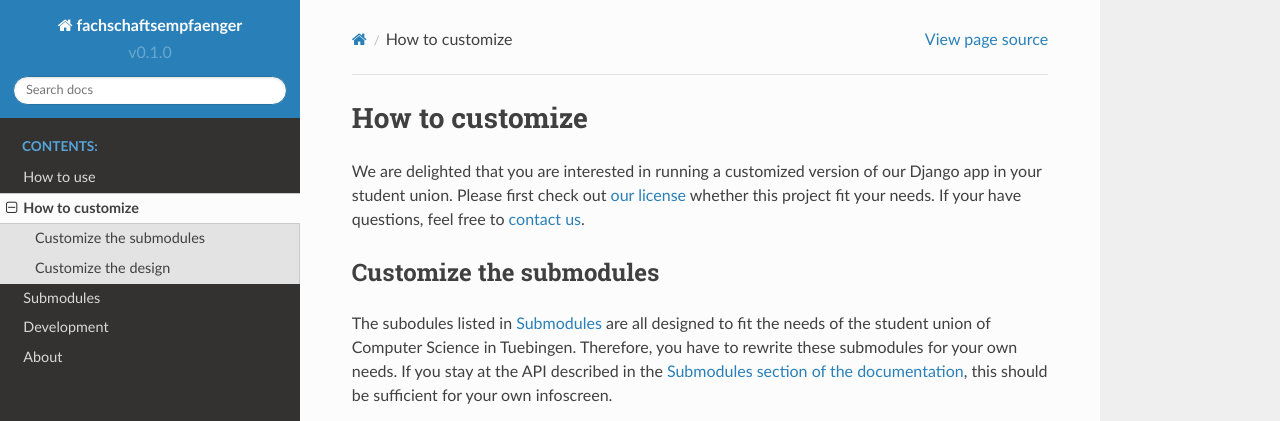
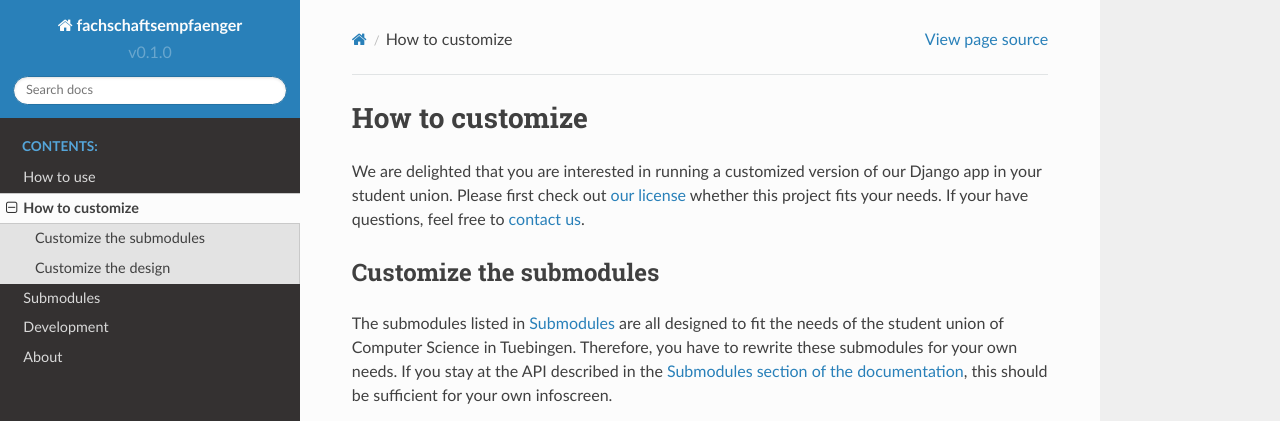
Before and after one commit to fsi-tue/fachschaftsempfaenger, a Sphinx documentation site: the page built from doc/source/customize.rst, in a window 1280 px wide. Shown: the top 421 px of the page. Built offline with Sphinx 7.4.7 and the Read the Docs theme 2.0.0, drawn with Linux system fonts in a browser that asks for light colours.

Commit message:
fixes typos and grammatical errors in docstrings

```diff
--- a/doc/source/about.rst
+++ b/doc/source/about.rst
@@ -26,5 +26,5 @@ License
 -------
 
 *Fachschaftsempfaenger* is licensed under the MIT license, for more information
-have a look on our `LICENSE.txt
+have a look at our `LICENSE.txt
 <https://github.com/fsi-tue/fachschaftsempfaenger/blob/master/LICENSE.txt>`_
--- a/doc/source/customize.rst
+++ b/doc/source/customize.rst
@@ -4,13 +4,13 @@ How to customize
 We are delighted that you are interested in running a customized version of our
 Django app in your student union. Please first check out `our license
 <https://github.com/fsi-tue/fachschaftsempfaenger/blob/master/LICENSE.txt>`_
-whether this project fit your needs. If your have questions, feel free to
+whether this project fits your needs. If your have questions, feel free to
 :ref:`contact us <contact>`.
 
 Customize the submodules
 ------------------------
 
-The subodules listed in :doc:`Submodules <submodules>` are all designed to fit
+The submodules listed in :doc:`Submodules <submodules>` are all designed to fit
 the needs of the student union of Computer Science in Tuebingen. Therefore, you
 have to rewrite these submodules for your own needs. If you stay at the API
 described in the :doc:`Submodules section of the documentation <submodules>`,
```
Also changed, not shown: 2 other files.
